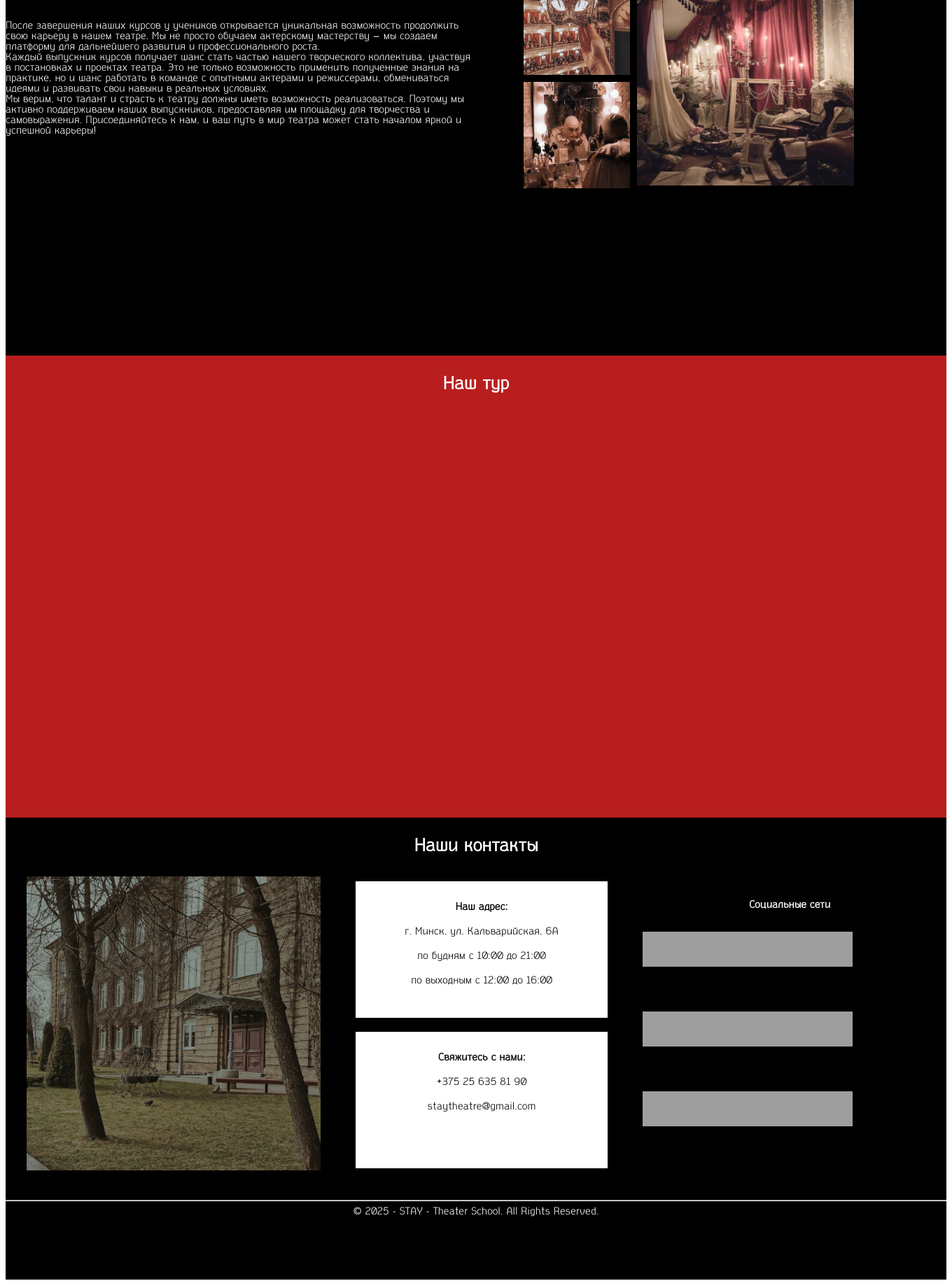
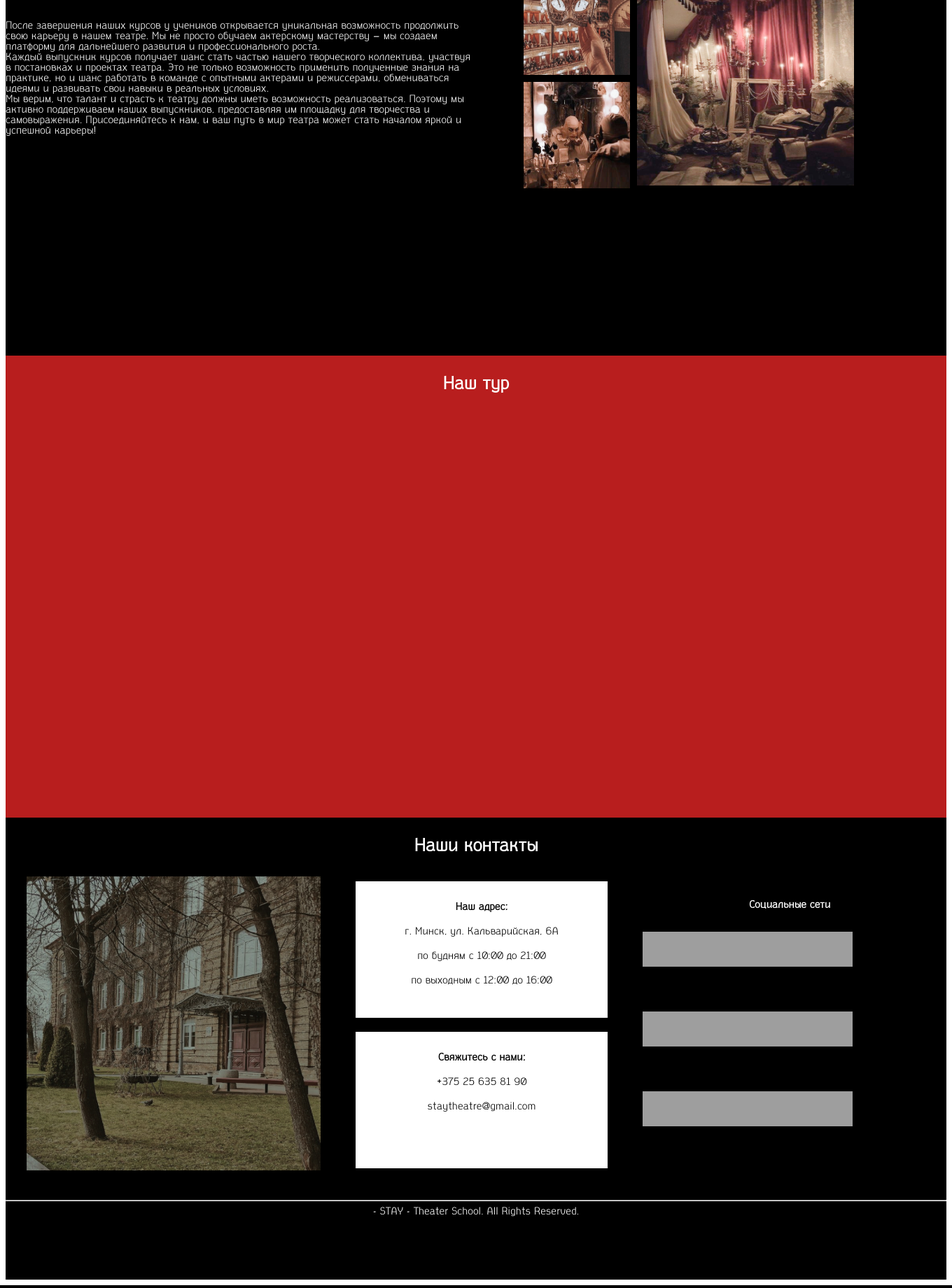
Before and after one commit to ragelalexandr/theater-school-app-py, a Django app: page / in a window 1360 px wide; the page is wider, and only the part inside the window is pictured. Shown: the part 4660-6500 px from the top of that part at 70% size. Run offline with Django 5.2, Linux system fonts and the light colour scheme; grey boxes are pictures that could not be loaded.

Commit message:
удален footer в base.html

```diff
--- a/theatre_platform/templates/base.html
+++ b/theatre_platform/templates/base.html
@@ -11,18 +11,8 @@
 <body>
     <main>
         {% block content %}
-        <nav>
-            <ul>
-                <li><a href="{% url 'home' %}">Главная</a></li>
-                <li><a href="{% url 'register' %}">Регистрация</a></li>
-                <!-- Другие ссылки -->
-            </ul>
-        </nav>
+
         {% endblock %}
     </main>
-
-    <footer>
-        <p>&copy; 2025 Театральные курсы</p>
-    </footer>
 </body>
 </html>
--- a/theatre_platform/templates/blocks/contacts.html
+++ b/theatre_platform/templates/blocks/contacts.html
@@ -34,6 +34,6 @@
     </div>
     <footer>
         <hr>
-        <p class="footer">© 2025 - STAY - Theater School. All Rights Reserved.</p>
+        <p class="footer"> - STAY - Theater School. All Rights Reserved.</p>
     </footer>
 </div>
```
